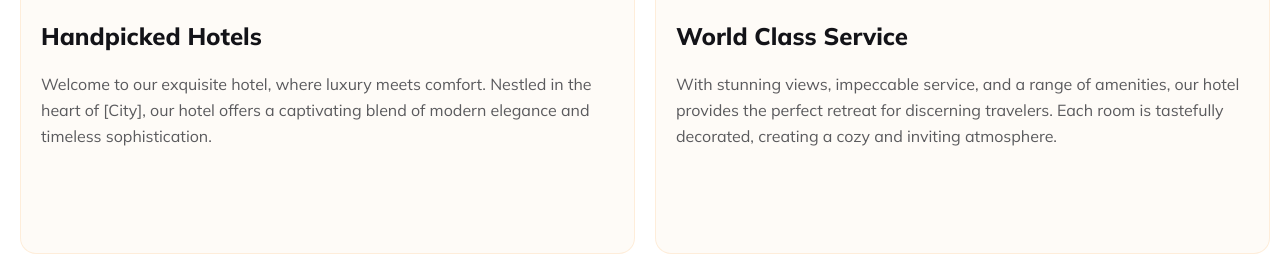
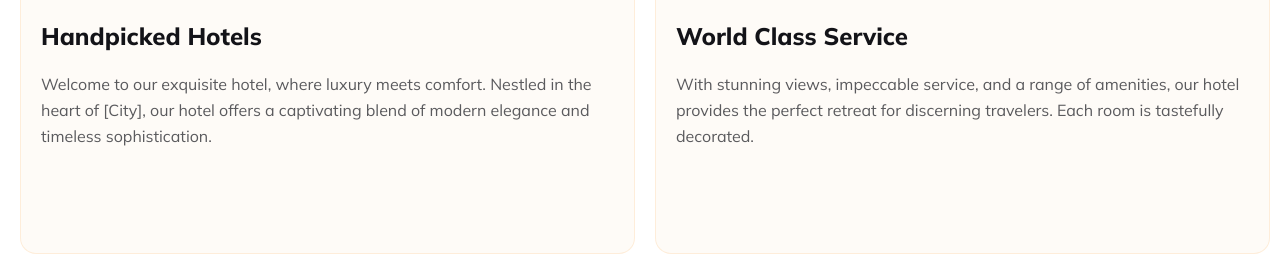
Before and after one commit to zaheenrakib/B9-Assignment-2, a plain HTML site: page index.html in a window 1280 px wide. Shown: the part 2718-2989 px from the top of the page. Drawn offline with Linux system fonts and the light colour scheme.

Commit message:
some bug fix

```diff
--- a/index.html
+++ b/index.html
@@ -179,7 +179,7 @@
                         <h2 class="card-title">World Class Service</h2>
                         <p class="card-text"> With stunning views, impeccable service, and a range of amenities, our
                             hotel provides the perfect retreat for discerning travelers. Each room is tastefully
-                            decorated, creating a cozy and inviting atmosphere.</p>
+                            decorated.</p>
                     </div>
                     <div class="card item3">
                         <img src="logo/price-tag 1.svg" alt="">
```
